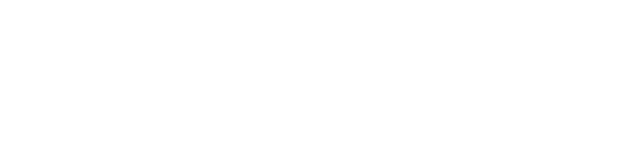
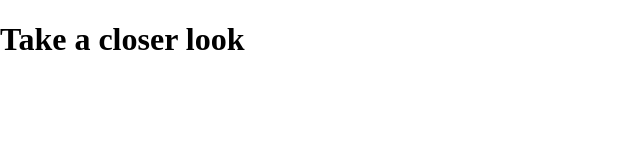
Before and after one commit to KevinVanDerSchans/202304-w1-ch4-kevin-schans, a plain HTML site: page index.html in a window 1280 px wide. Shown: the whole page, without its empty margins (0-640 px from the left). Drawn offline with Linux system fonts and the light colour scheme.

Commit message:
add header and box-sizing style

```diff
--- a/index.html
+++ b/index.html
@@ -12,6 +12,9 @@
 
 <body>
 
+  <header>
+    <h1>Take a closer look</h1>
+  </header>
 </body>
 
 </html>
--- a/styles.css
+++ b/styles.css
@@ -0,0 +1,9 @@
+* {
+  box-sizing: border-box;
+}
+
+body {
+  margin: 0;
+  padding: 0;
+  font-family: -apple-system, BlinkMacSystemFont, "Nunito Extrabold" "Segoe UI", Roboto, Helvetica, Arial, sans-serif, "Apple Color Emoji", "Segoe UI Emoji", "Segoe UI Symbol";;
+}
```
